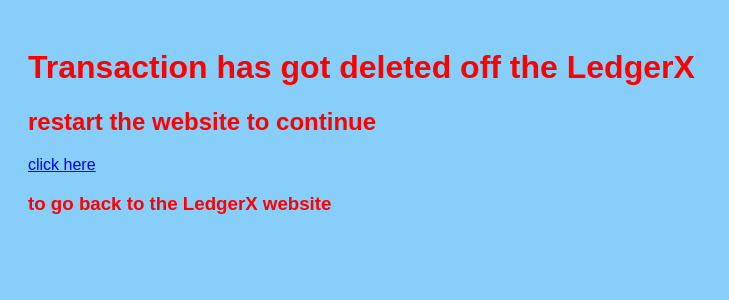
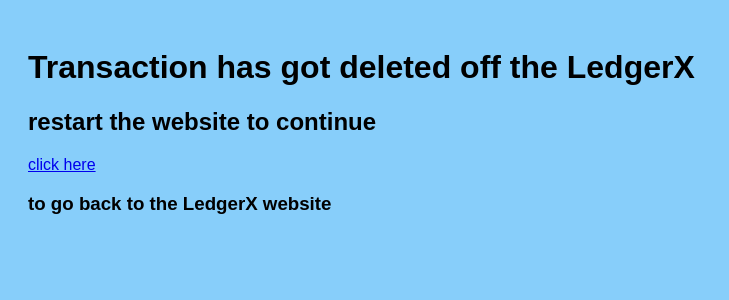
Before and after one commit to mobogok/ooooo, a Flask app: template templates/delete.html in a window 1280 px wide. Shown: the top 300 px of the page, without its empty margins (0-729 px from the left). Run offline with Flask 3, Linux system fonts and the light colour scheme; the template is opened without the code that fills it, so the values that code supplies are empty.

Commit message:
Update delete.html

```diff
--- a/templates/delete.html
+++ b/templates/delete.html
@@ -8,10 +8,10 @@
       padding: 20px;
         }
         h1,h2{
-            color:red
+            color:black
         }
         h3{
-            color:red
+            color:black
         }
     </style>
     <h1>Transaction has got deleted off the LedgerX</h1>
```
